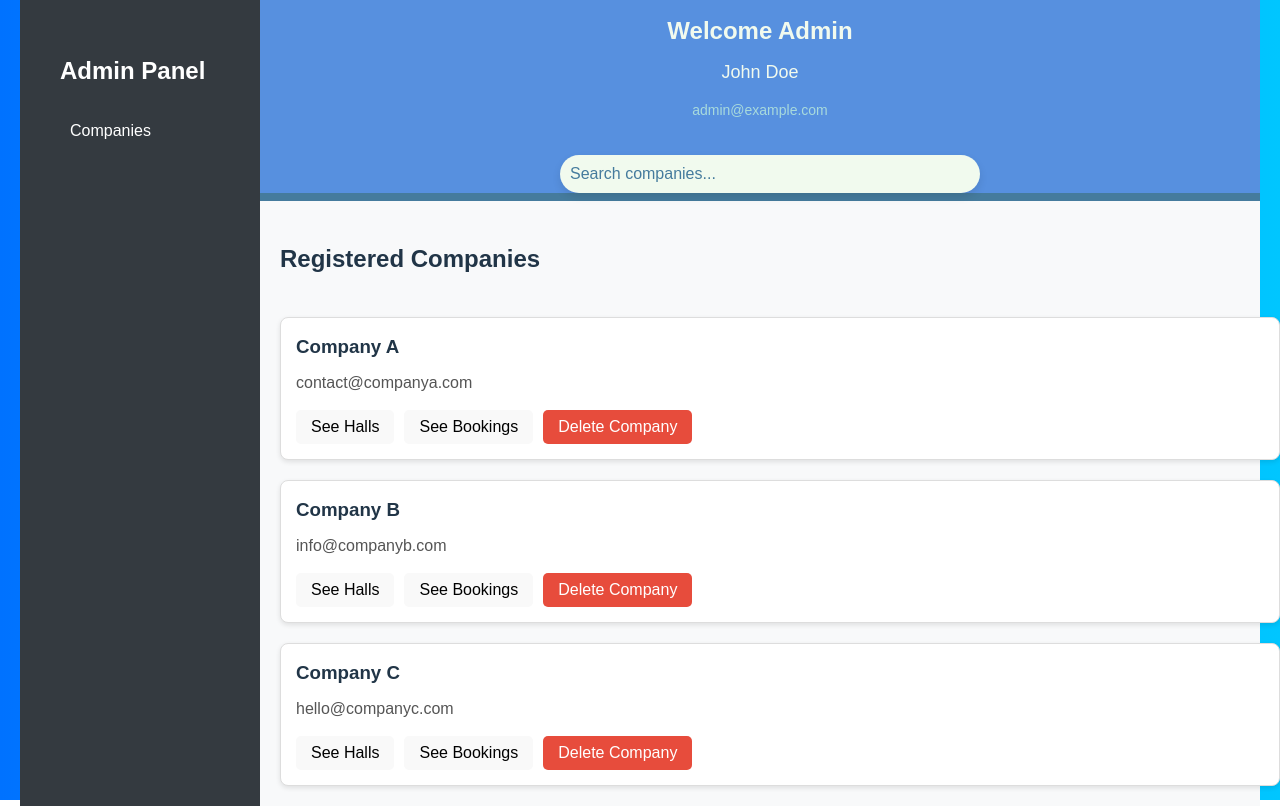
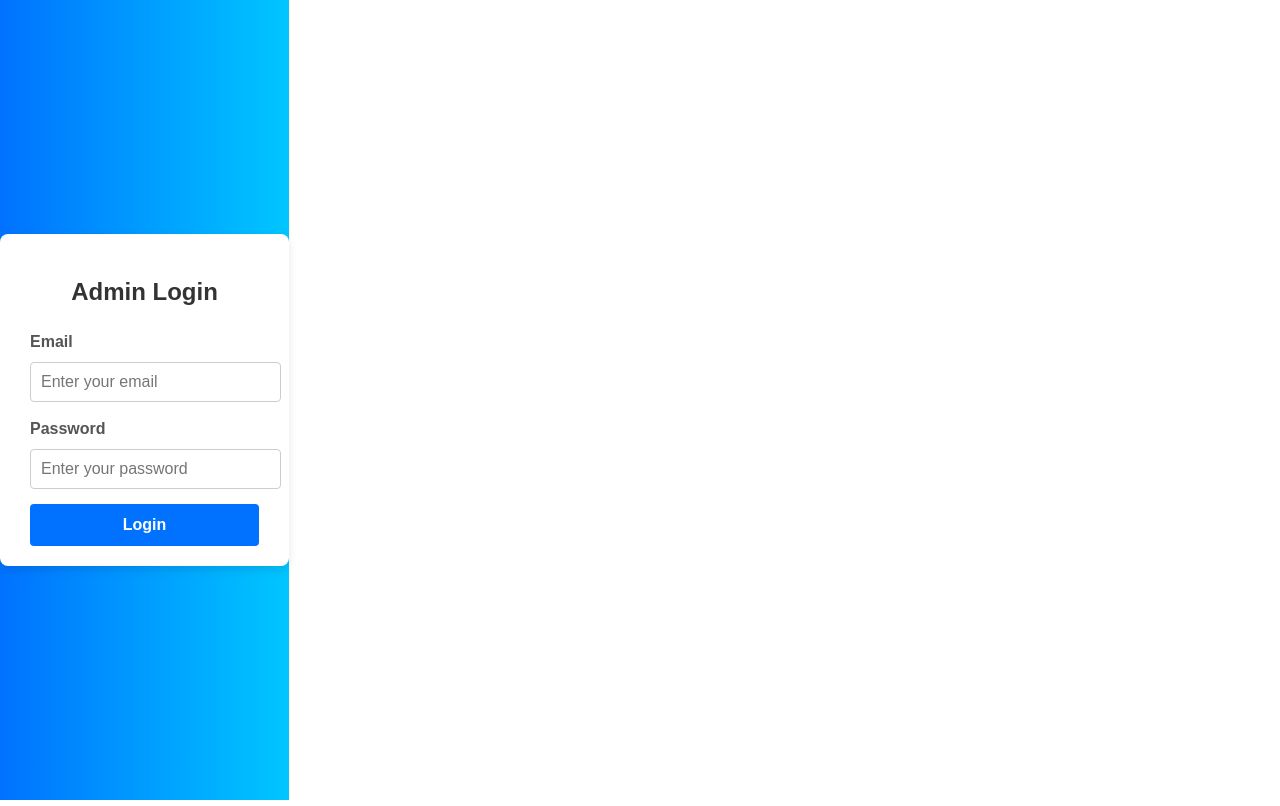
Before and after one commit to afaqfaiz/Event-Management-System-EMS, a React (Vite) app in the folder admin/: page / in a window 1280 px wide. Built offline with nearby package versions, Linux system fonts and the light colour scheme.

Commit message:
backend api to get halls and delete hall for admin

```diff
--- a/admin/src/App.jsx
+++ b/admin/src/App.jsx
@@ -7,11 +7,12 @@
 import { useAuthStore } from './store/authStore';
 const App = () => {
   const user  = useAuthStore();
+  const admin= user.user;
   return (
 
       <Routes>
         <Route path="/login" element={<LoginPage />} />
-        <Route path="/" element={user ? <AdminPanel />:<LoginPage /> } />
+        <Route path="/" element={admin ? <AdminPanel />:<LoginPage /> } />
         <Route path="/halls" element={<HallsDetail />} />
         <Route path="/bookings" element={<BookingsDetail />} />
       </Routes>
--- a/admin/src/Pages/login.jsx
+++ b/admin/src/Pages/login.jsx
@@ -28,7 +28,7 @@
 
         const data = await response.json();
         localStorage.setItem("token", data.token); // Store JWT token
-        setuser(data.user);
+        setuser(data.admin);
         setError("");
         navigate("/"); // Navigate to admin dashboard
       } catch (err) {
@@ -38,6 +38,7 @@
   };
 
   return (
+    <div className="login-body">
     <div className="login-container">
       <div className="login-form">
         <h2>Admin Login</h2>
@@ -71,6 +72,7 @@
         </form>
       </div>
     </div>
+    </div>
   );
 };
 
--- a/admin/src/admin.css/login.css
+++ b/admin/src/admin.css/login.css
@@ -1,5 +1,5 @@
 /* Login.css */
-body {
+.login-body {
     margin: 0;
     font-family: 'Arial', sans-serif;
     background: linear-gradient(to right, #0072ff, #00c6ff);
@@ -73,6 +73,38 @@
     margin-bottom: 15px;
     text-align: center;
   }
+  .navbar-right {
+    display: flex;
+    gap: 10px;
+    justify-content: right;
+    align-items: center;
+    height: 60px;
+    padding: 0 20px;
+  }
+
+  .btn {
+    padding: 8px 12px;
+    border: none;
+    border-radius: 5px;
+    cursor: pointer;
+    transition: background-color 0.3s ease;
+  }
+
+  .logout-btn {
+    background-color: #f44336;
+    color: white;
+     position: absolute; /* Absolute positioning to move freely */
+  /* bottom: 0; /* Align it at the bottom of the navbar */
+  right: 0; /* Align it to the right side of the navbar */
+  transform: translateX(-50px); /* Move button 50px to the right */
+
+  }
+
+  .logout-btn:hover {
+    background-color: #d32f2f;
+  }
+
+
 
   @media screen and (max-width: 480px) {
     .login-container {
--- a/admin/src/components/Navbar.jsx
+++ b/admin/src/components/Navbar.jsx
@@ -1,17 +1,29 @@
 import React from 'react';
 import '../admin.css/Navbar.css';
+import { useAuthStore } from '../store/authStore';
+import { useNavigate } from 'react-router-dom';
 
-const Navbar = ({ setSearchQuery, adminName = 'John Doe', adminEmail = 'admin@example.com' }) => {
+const Navbar = ({ setSearchQuery}) => {
+  const navigate = useNavigate();
+  const {logout}=useAuthStore();
+  const user = useAuthStore();
+  const admin= user.user;
+console.log(user);
   const handleSearch = (e) => {
     setSearchQuery(e.target.value);
   };
 
+  const handleLogout = () => {
+    logout();
+    alert('Logged out successfully!');
+    navigate('/login')
+  };
   return (
     <header className="navbar">
       <div className="admin-info">
         <h2 className="welcome-text">Welcome Admin</h2>
-        <p className="admin-name">{adminName}</p>
-        <p className="admin-email">{adminEmail}</p>
+        <p className="admin-name">{admin.name}</p>
+        <p className="admin-email">{admin.email}</p>
       </div>
       <div className="search-container">
         <input
@@ -21,6 +33,14 @@
           onChange={handleSearch}
         />
       </div>
+      <div className="navbar-right">
+        <button
+          className="btn logout-btn"
+          onClick={() => handleLogout()}
+        >
+          Logout
+        </button>
+        </div>
     </header>
   );
 };
--- a/admin/src/components/companies.jsx
+++ b/admin/src/components/companies.jsx
@@ -1,18 +1,38 @@
-import React from 'react';
+import React, { useEffect, useState } from 'react';
 import { useNavigate } from 'react-router-dom';
 import '../admin.css/companies.css';
 
-const companiesData = [
-  { id: 1, name: 'Company A', email: 'contact@companya.com' },
-  { id: 2, name: 'Company B', email: 'info@companyb.com' },
-  { id: 3, name: 'Company C', email: 'hello@companyc.com' },
-];
-
 const CompaniesList = ({ searchQuery }) => {
   const navigate = useNavigate();
+  const [companies, setCompanies] = useState([]);
+  const [loading, setLoading] = useState(true);
+  const [error, setError] = useState('');
 
-  const filteredCompanies = companiesData.filter((company) =>
-    company.name.toLowerCase().includes(searchQuery.toLowerCase())
+  // Fetch companies from API on component mount
+  useEffect(() => {
+    const fetchCompanies = async () => {
+      try {
+        const response = await fetch('http://localhost:5000/api/admin/company/getallcompanies');
+        const data = await response.json();
+
+        if (response.ok) {
+          setCompanies(data);
+        } else {
+          setError('Failed to fetch companies');
+        }
+      } catch (err) {
+        setError('Failed to connect to the server. Please try again later.');
+      } finally {
+        setLoading(false);
+      }
+    };
+
+    fetchCompanies();
+  }, []);
+
+  // Filter companies based on search query
+  const filteredCompanies = companies.filter((company) =>
+    company.Company_Name.toLowerCase().includes(searchQuery.toLowerCase())
   );
 
   const handleViewHalls = (companyId, companyName) => {
@@ -30,25 +50,30 @@
   return (
     <div className="companies-list">
       <h2>Registered Companies</h2>
-      {filteredCompanies.length > 0 ? (
+
+      {loading ? (
+        <p>Loading companies...</p>
+      ) : error ? (
+        <p className="error-message">{error}</p>
+      ) : filteredCompanies.length > 0 ? (
         filteredCompanies.map((company) => (
-          <div key={company.id} className="company-card">
-            <h3>{company.name}</h3>
-            <p>{company.email}</p>
+          <div key={company.Company_ID} className="company-card">
+            <h3>{company.Company_Name}</h3>
+            <p>{company.Company_Email}</p>
             <div className="actions">
               <button
-                onClick={() => handleViewHalls(company.id, company.name)}
+                onClick={() => handleViewHalls(company.Company_ID, company.Company_Name)}
               >
                 See Halls
               </button>
               <button
-                onClick={() => handleViewBookings(company.id, company.name)}
+                onClick={() => handleViewBookings(company.Company_ID, company.Company_Name)}
               >
                 See Bookings
               </button>
               <button
                 className="delete-btn"
-                onClick={() => alert(`Delete ${company.name}`)}
+                onClick={() => alert(`Delete ${company.Company_Name}`)}
               >
                 Delete Company
               </button>
```
Also changed, not shown: 2 other files (tests, documents, lock files or other folders).
